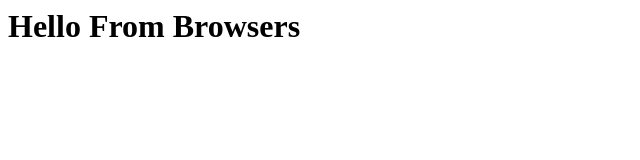
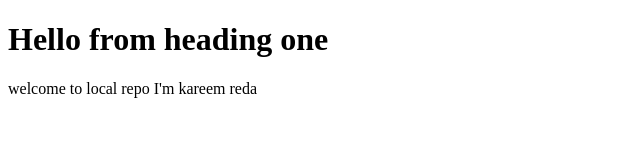
Before and after one commit to DevKareemReda/Local_Repo, a plain HTML site: page index.html in a window 1280 px wide. Shown: the whole page, without its empty margins (0-640 px from the left). Drawn offline with Linux system fonts and the light colour scheme.

```diff
--- a/index.html
+++ b/index.html
@@ -1 +1,13 @@
-<h1>Hello From Browsers</h1>
+<!DOCTYPE html>
+<html lang="en">
+  <head>
+    <meta charset="UTF-8" />
+    <meta name="viewport" content="width=device-width, initial-scale=1.0" />
+    <title>Local Repo</title>
+  </head>
+  <body>
+    <!-- _____ new comment _____ -->
+    <h1>Hello from heading one</h1>
+    <p>welcome to local repo I'm kareem reda</p>
+  </body>
+</html>
```
